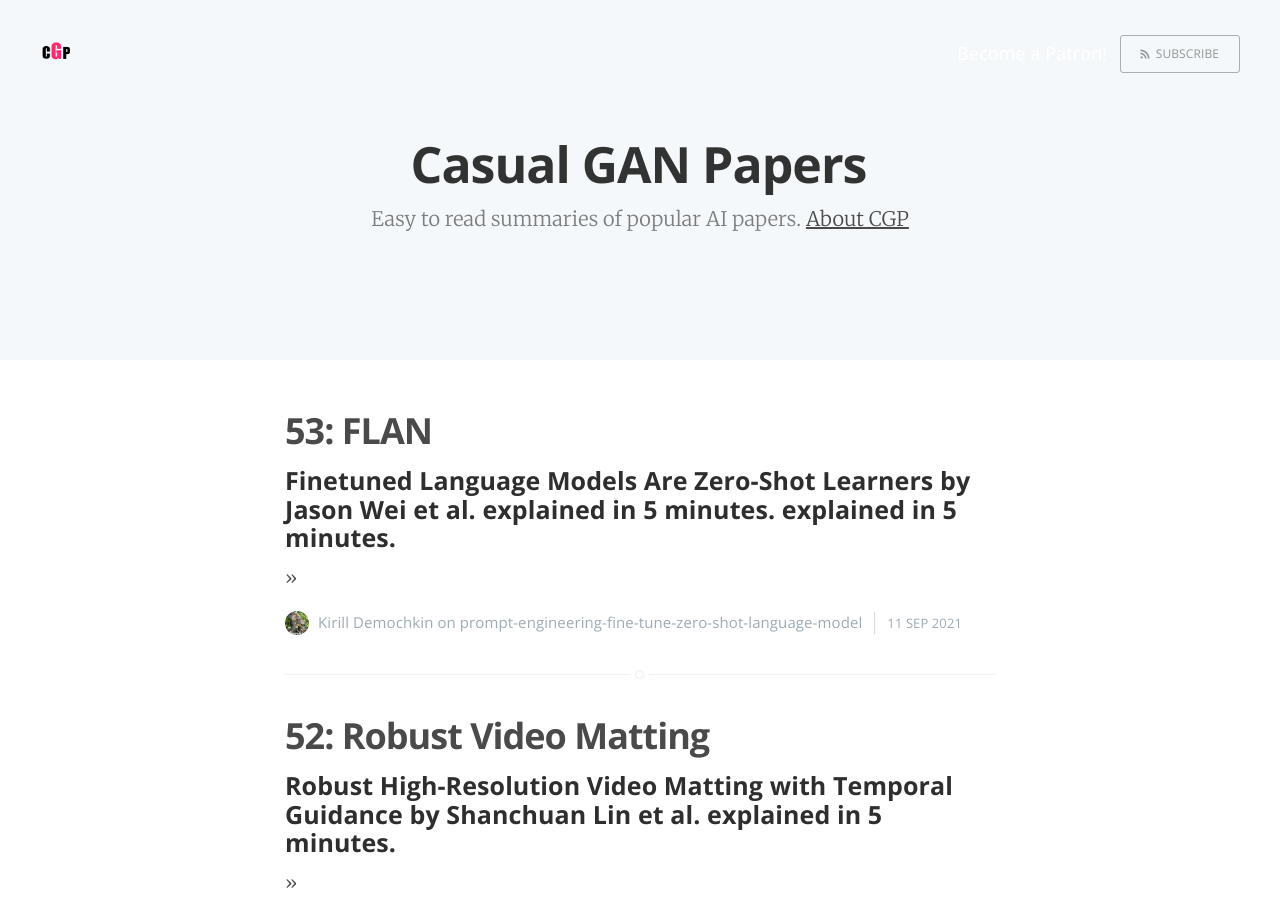
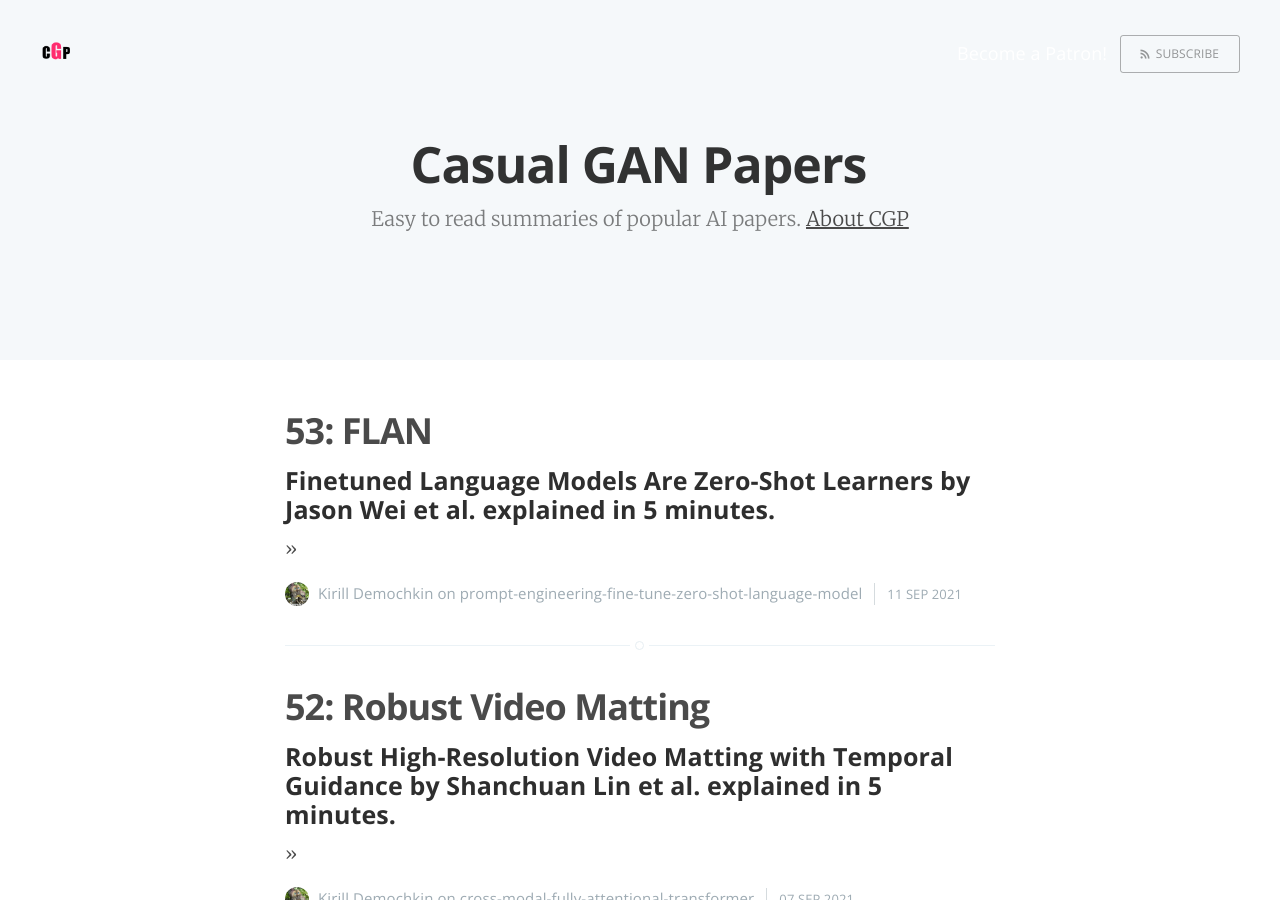
Before and after one commit to KirillDemochkin/kirilldemochkin.github.io, a Jekyll site: the page built from index.html, in a window 1280 px wide and 900 px high. Built offline with Jekyll 4.4.1, drawn with Linux system fonts in a browser that asks for light colours; the list of posts is cut into pages by our own code; comment, search, counter and statistics services are not loaded.

Commit message:
Update 2021-9-11-FLAN-explained.md

```diff
--- a/_posts/2021-9-11-FLAN-explained.md
+++ b/_posts/2021-9-11-FLAN-explained.md
@@ -2,12 +2,12 @@
 layout: post
 title:  "53: FLAN"
 meta_title: "FLAN"
-description:  "Finetuned Language Models Are Zero-Shot Learners by Jason Wei et al. explained in 5 minutes. explained in 5 minutes."
+description:  "Finetuned Language Models Are Zero-Shot Learners by Jason Wei et al. explained in 5 minutes."
 date: 2021-9-11 16:00:00 -0000
 categories: prompt-engineering-fine-tune-zero-shot-language-model
 ---
 
-#### Finetuned Language Models Are Zero-Shot Learners by Jason Wei et al. explained in 5 minutes. explained in 5 minutes.
+#### Finetuned Language Models Are Zero-Shot Learners by Jason Wei et al. explained in 5 minutes.
 
 ##### ⭐️Paper difficulty: 🌕🌕🌑🌑🌑
 
```
